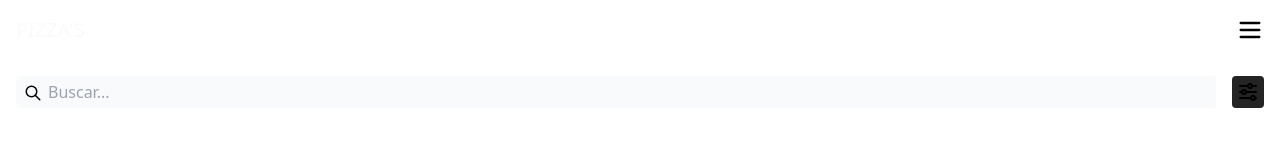
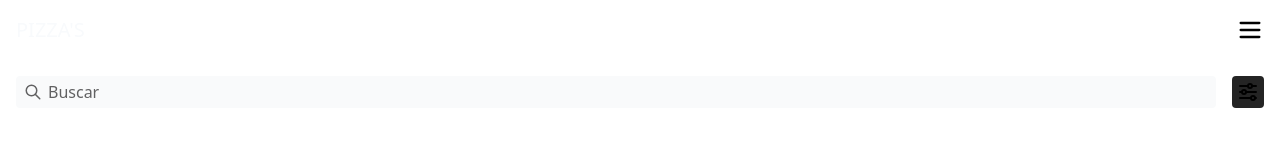
Before and after one commit to StalinAM/food-ecommerce, a React (Vite) app: page / in a window 1280 px wide. Shown: the top 166 px of the page. Built offline with nearby package versions, Linux system fonts and the light colour scheme.

Commit message:
change placeholder

```diff
--- a/src/components/Filter.jsx
+++ b/src/components/Filter.jsx
@@ -3,7 +3,7 @@ function Filter() {
     <section className='flex gap-4 w-full justify-between items-center'>
       <div className='w-full relative'>
         <svg
-          className='absolute top-2 left-2'
+          className='absolute top-[7px] left-2 text-dark-300'
           xmlns='http://www.w3.org/2000/svg'
           width='18'
           height='18'
@@ -19,9 +19,9 @@ function Filter() {
           <path d='M21 21l-6 -6' />
         </svg>
         <input
-          className='w-full focus-visible:outline-none rounded pr-2 pl-8 py-1 bg-gray-50 dark:bg-dark-light text-slate-900 dark:text-slate-100'
+          className='w-full focus-visible:outline-none rounded pr-2 pl-8 py-1 bg-gray-50 dark:bg-dark-light text-slate-900 dark:text-slate-100 placeholder:text-dark-300'
           type='text'
-          placeholder='Buscar...'
+          placeholder='Buscar'
         />
       </div>
       <button className='bg-dark-light rounded p-1'>
```
